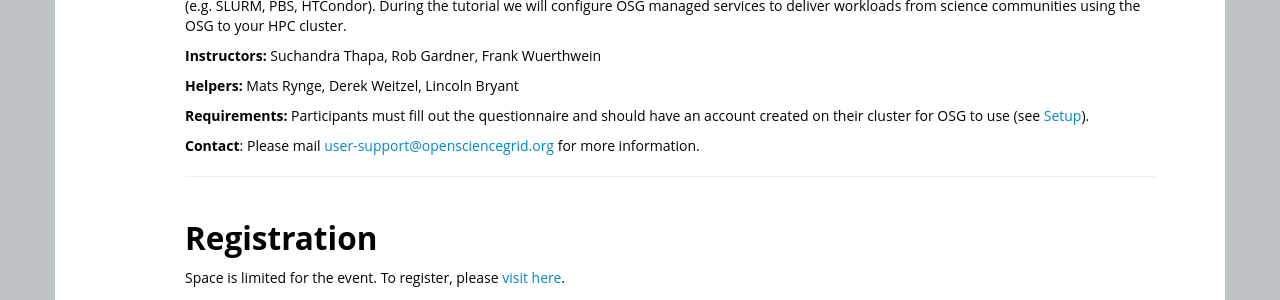
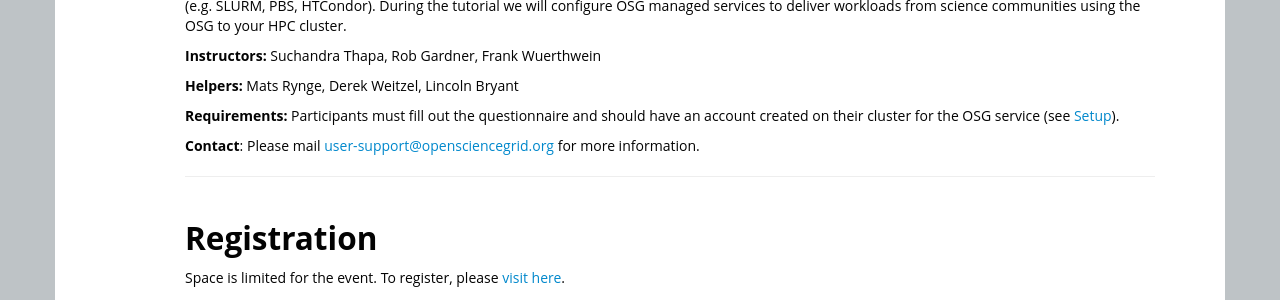
Before and after one commit to SWC-OSG-Workshop/OSG-HostedCE-RMACC17, a Jekyll site: the page built from index.html, in a window 1280 px wide. Shown: the part 687-987 px from the top of the page. Built offline with Jekyll 4.4.1, drawn with Linux system fonts in a browser that asks for light colours; nearby versions of some CDN libraries; library files that are not in the unit come from our copies.

Commit message:
"for OSG to use" -> "for the OSG service"
WE are providing a service not using their resource

```diff
--- a/index.html
+++ b/index.html
@@ -98,7 +98,7 @@ science communities using the OSG to your HPC cluster.
 <p>
   <strong>Requirements:</strong>
   Participants must fill out the questionnaire and should have an account created on their
-  cluster for OSG to use (see <a href="setup.html">Setup</a>).
+  cluster for the OSG service (see <a href="setup.html">Setup</a>).
 </p>
 
 <!--
```
